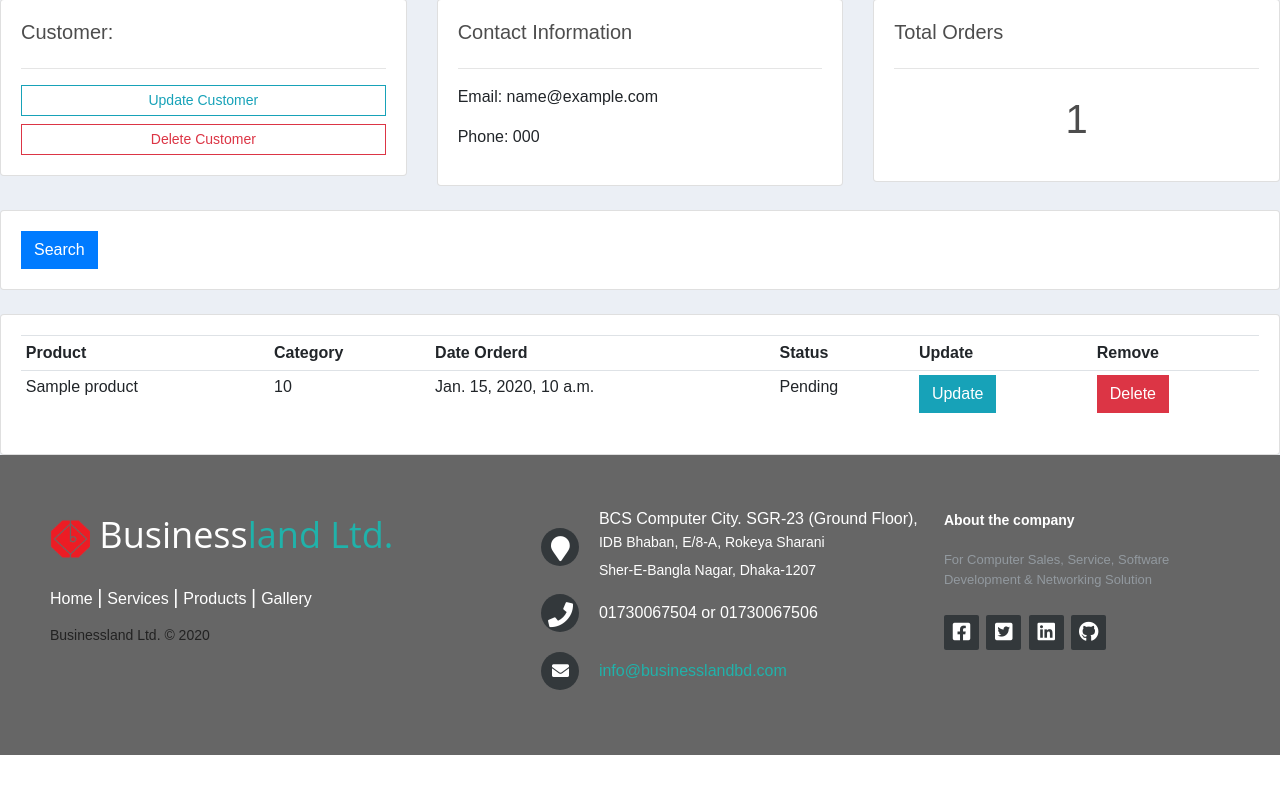
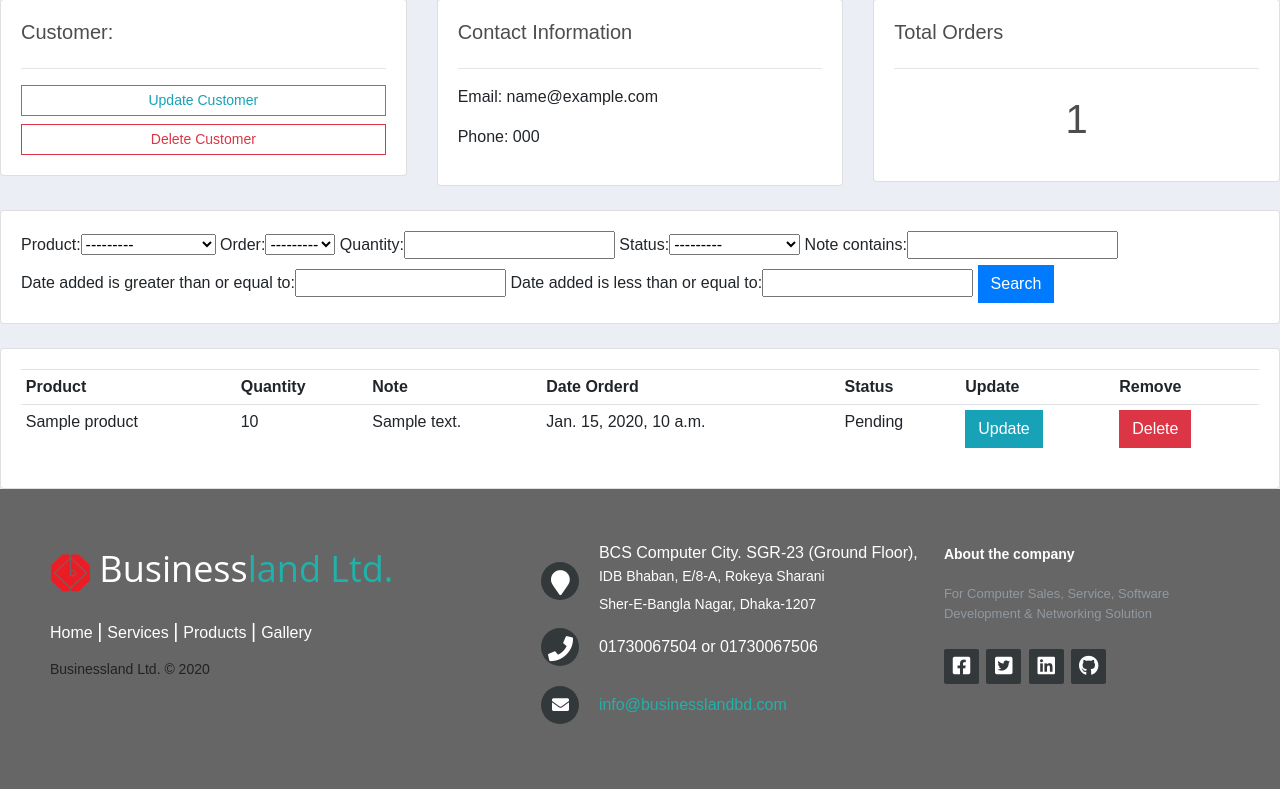
Before and after one commit to tanjil-dev/businessland, a Django app: page /customer/1/ in a window 1280 px wide. Shown: the part 126-915 px from the top of the page. Before the commit the page ends 881 px from the top, so only its background shows below. Run offline with Django 3.2, Linux system fonts and the light colour scheme; tables that the repository leaves empty hold one stand-in row (values such as "Sample post"); some libraries are stand-ins or nearby versions.

Commit message:
multi search added

```diff
--- a/business_land/settings/base.py
+++ b/business_land/settings/base.py
@@ -43,7 +43,8 @@ INSTALLED_APPS = [
     'django.contrib.sessions',
     'django.contrib.messages',
     'django.contrib.staticfiles',
-    'store.apps.StoreConfig'
+    'store.apps.StoreConfig',
+    'django_filters'
 ]
 
 MIDDLEWARE = [
--- /dev/null
+++ b/store/filters.py
@@ -0,0 +1,12 @@
+import  django_filters
+from django_filters import DateFilter
+from .models import *
+
+class OrderFilter(django_filters.FilterSet):
+    start_date = DateFilter(field_name="date_added", lookup_expr='gte')
+    end_date = DateFilter(field_name="date_added", lookup_expr='lte')
+    note = DateFilter(field_name="note", lookup_expr='icontains')
+    class Meta:
+        model = OrderItem
+        fields = '__all__'
+        exclude = ['customer', 'date_added']
--- a/store/form/core_form.py
+++ b/store/form/core_form.py
@@ -27,4 +27,4 @@ class UpdateOrderForm(forms.Form):
 class OrderForm(ModelForm):
     class Meta:
         model = OrderItem
-        fields = '__all__'
+        fields = ['status',]
--- a/store/models.py
+++ b/store/models.py
@@ -102,7 +102,7 @@ class OrderItem(models.Model):
     quantity = models.IntegerField(default=0, null=True, blank=True)
     date_added = models.DateTimeField(auto_now_add=True)
     status = models.CharField(max_length=200, null=True, choices=STATUS, default=STATUS[0][0])
-
+    note = models.CharField(max_length=1000, null=True)
     @property
     def get_total(self):
         total = self.product.price * self.quantity
--- a/store/templates/store/customer.html
+++ b/store/templates/store/customer.html
@@ -39,7 +39,7 @@
         <div class="col">
             <div class="card card-body">
                 <form method="get">
-
+                    {{ myFilter.form }}
                     <button class="btn btn-primary" type="submit">Search</button>
                 </form>
             </div>
@@ -54,7 +54,8 @@
                 <table class="table table-sm">
                     <tr>
                         <th>Product</th>
-                        <th>Category</th>
+                        <th>Quantity</th>
+                        <th>Note</th>
                         <th>Date Orderd</th>
                         <th>Status</th>
                         <th>Update</th>
@@ -66,6 +67,7 @@
                         <tr>
                             <td>{{ order.product }}</td>
                             <td>{{ order.quantity }}</td>
+                            <td>{{ order.note }}</td>
                             <td>{{ order.date_added }}</td>
                             <td>{{ order.status }}</td>
                             <td><a class="btn btn-info" href="{% url 'update_order' order.id %}">Update</a></td>
--- a/store/views/core_view.py
+++ b/store/views/core_view.py
@@ -10,6 +10,7 @@ from django.contrib.auth.decorators import login_required
 from django.utils.decorators import method_decorator
 
 from store.models import *
+from store.filters import OrderFilter
 from store.form.core_form import *
 from store.utilities.utils import *
 from django.contrib.auth.forms import UserCreationForm
@@ -284,10 +285,13 @@ class customerPanel(View):
 
         orders = customer.orderitem_set.all()
         order_count = orders.count()
+        myFilter = OrderFilter(request.GET, queryset=orders)
+        orders = myFilter.qs
         context = {
             'customer': customer,
             'orders': orders,
-            'order_count': order_count
+            'order_count': order_count,
+            'myFilter': myFilter
         }
         return render(request, template_name=self.template_name, context=context)
 
```
Also changed, not shown: requirements.txt (deleted, +0 -25 lines), store/migrations/0012_auto_20201016_2313.py (added).
